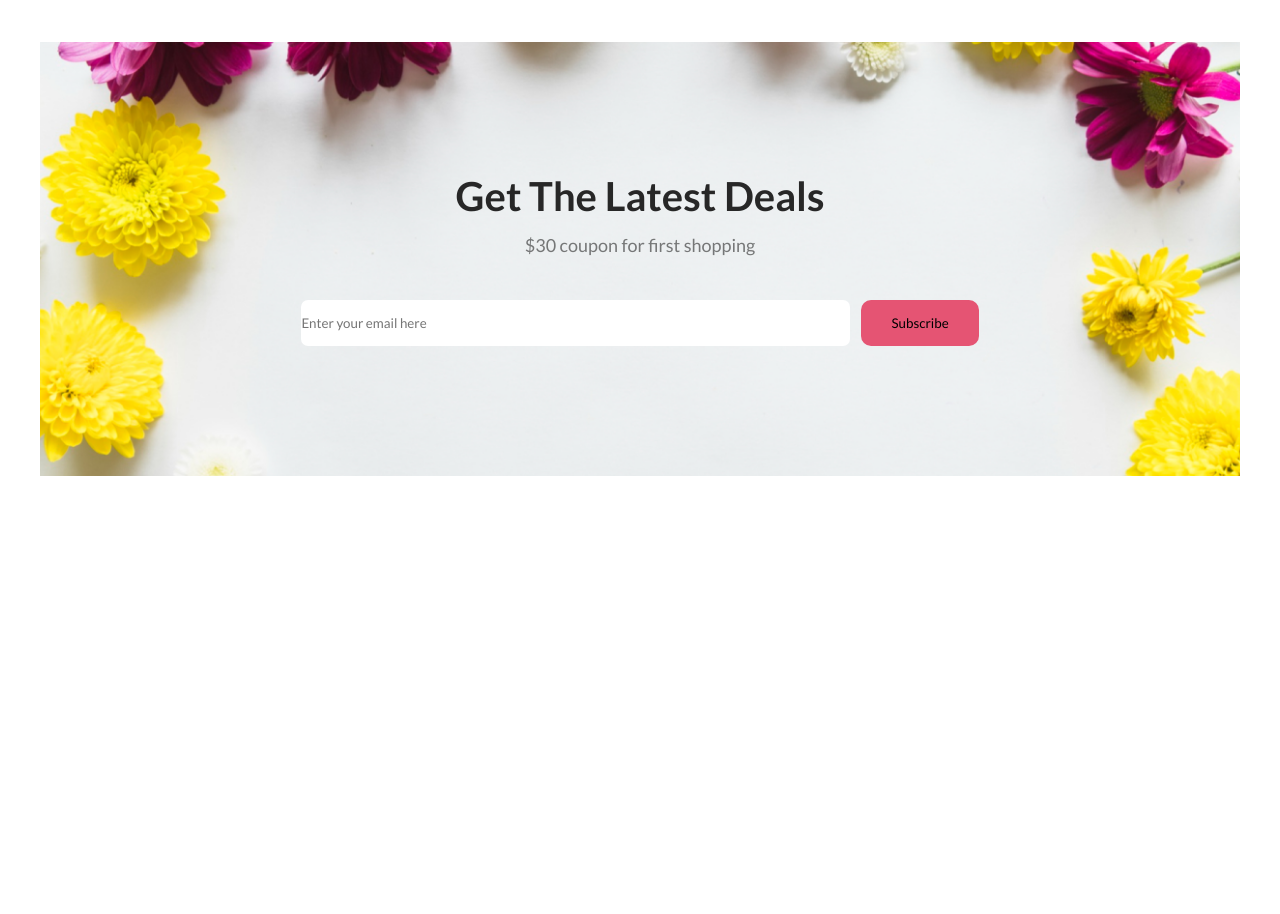
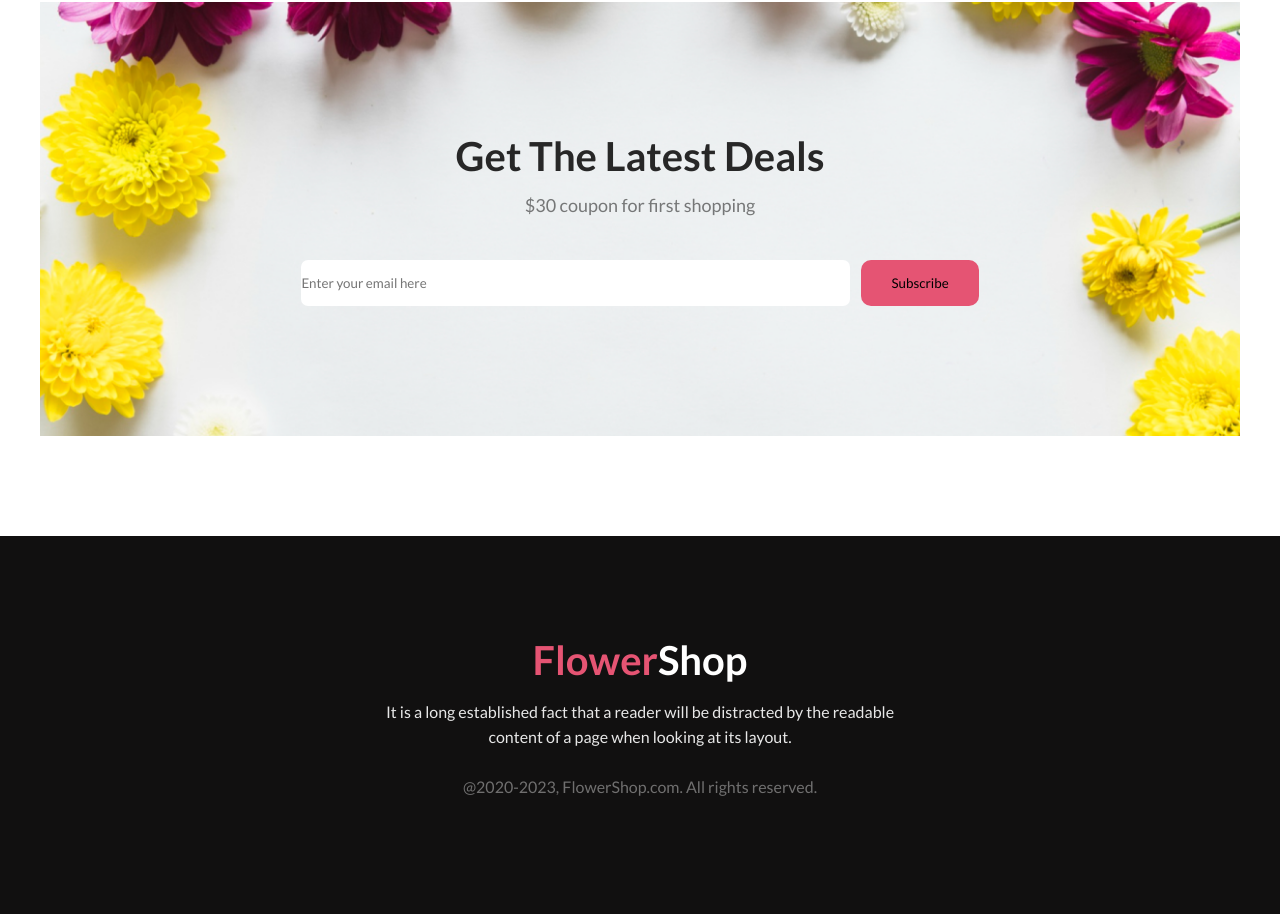
Before and after one commit to majharul0143/my-first-assignment, a plain HTML site: page index.html in a window 1280 px wide. Shown: the part 2976-3890 px from the top of the page. Before the commit the page ends 3552 px from the top, so only its background shows below. Drawn offline with Linux system fonts and the light colour scheme.

Commit message:
footer completed

```diff
--- a/index.html
+++ b/index.html
@@ -90,6 +90,16 @@
                 </div>
             </section>
     </main>
-    <footer></footer>
+    <!---------footer area started-------->
+    <footer>
+        <div class="footer-container">
+            <div class="footer-text">
+                <h2><span>Flower</span>Shop</h2>
+            <p>It is a long established fact that a reader will be distracted by the readable <br>
+                content of a page when looking at its layout.</p>
+                <p class="right-text">@2020-2023, FlowerShop.com. All rights reserved. </p>
+            </div>
+        </div>
+    </footer>
 </body>
 </html>
--- a/style.css
+++ b/style.css
@@ -153,7 +153,7 @@ span{
 /*      instagram picture design    */
 
 .instagram-picture{
-    padding: 80px 0;
+    padding: 80px 0 40px 0;
     text-align: center;
 }
 .instagram-picture h2{
@@ -225,3 +225,33 @@ span{
     border-radius: 10px;
     margin-left: 8px;
 }
+
+/*-------styling footer------*/
+
+footer{
+    background: #111010;
+    color: white;
+    padding: 100px;
+}
+.footer-container{
+    display: flex;
+    justify-content: center;
+    align-items: center;
+    text-align: center;
+}
+.footer-text h2{
+    font-size: 40px;
+    font-weight: 800;
+}
+.footer-text p{
+    color: rgba(255, 255, 255, 0.90);
+    font-weight: 400;
+    font-size: 16px;
+    line-height: 25px;
+    font-weight: 400;
+    margin: 15px 0;
+}
+.footer-text .right-text{
+    color: #FFFFFF66;
+    margin-top: 25px;
+}
```
